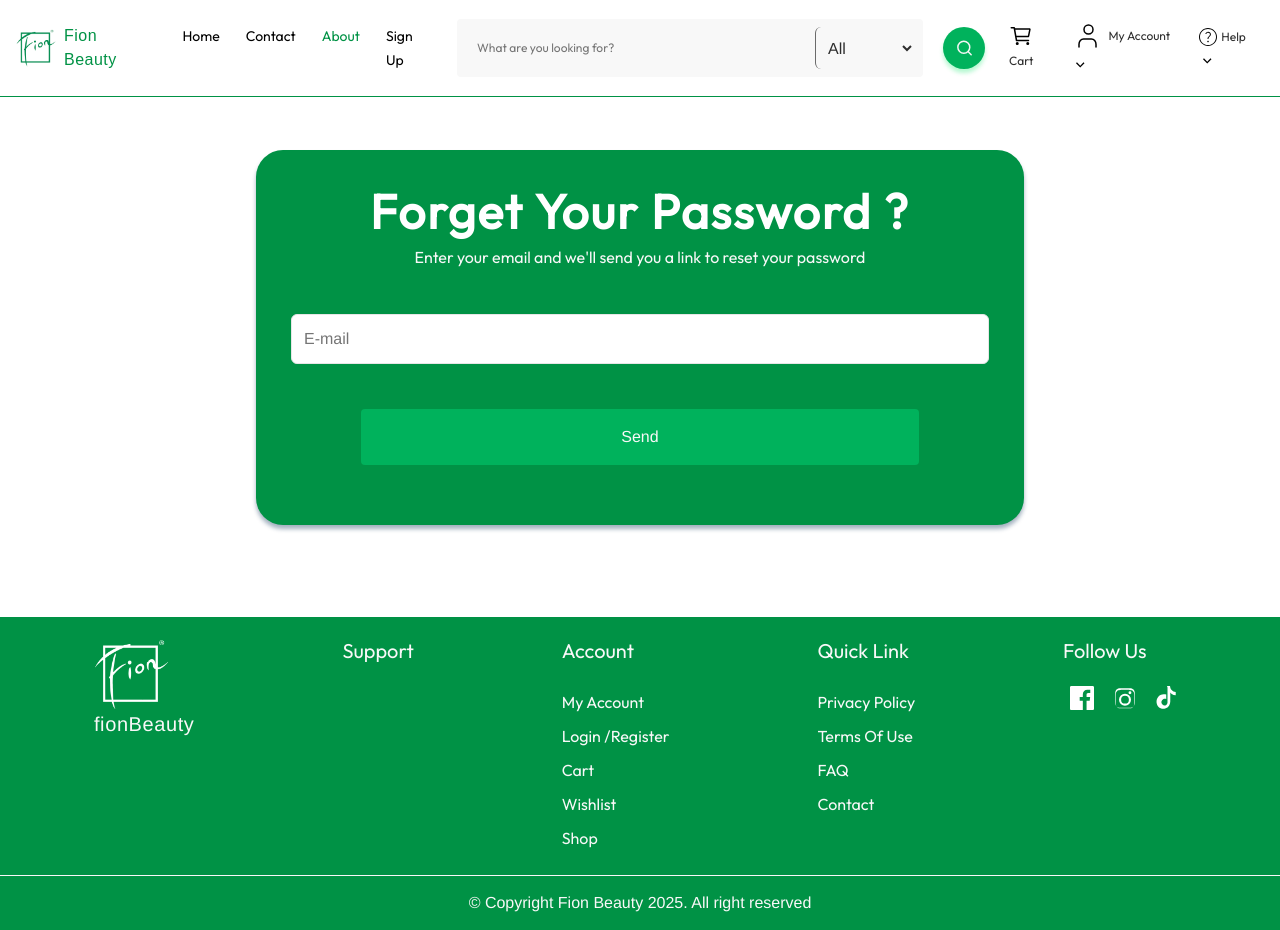
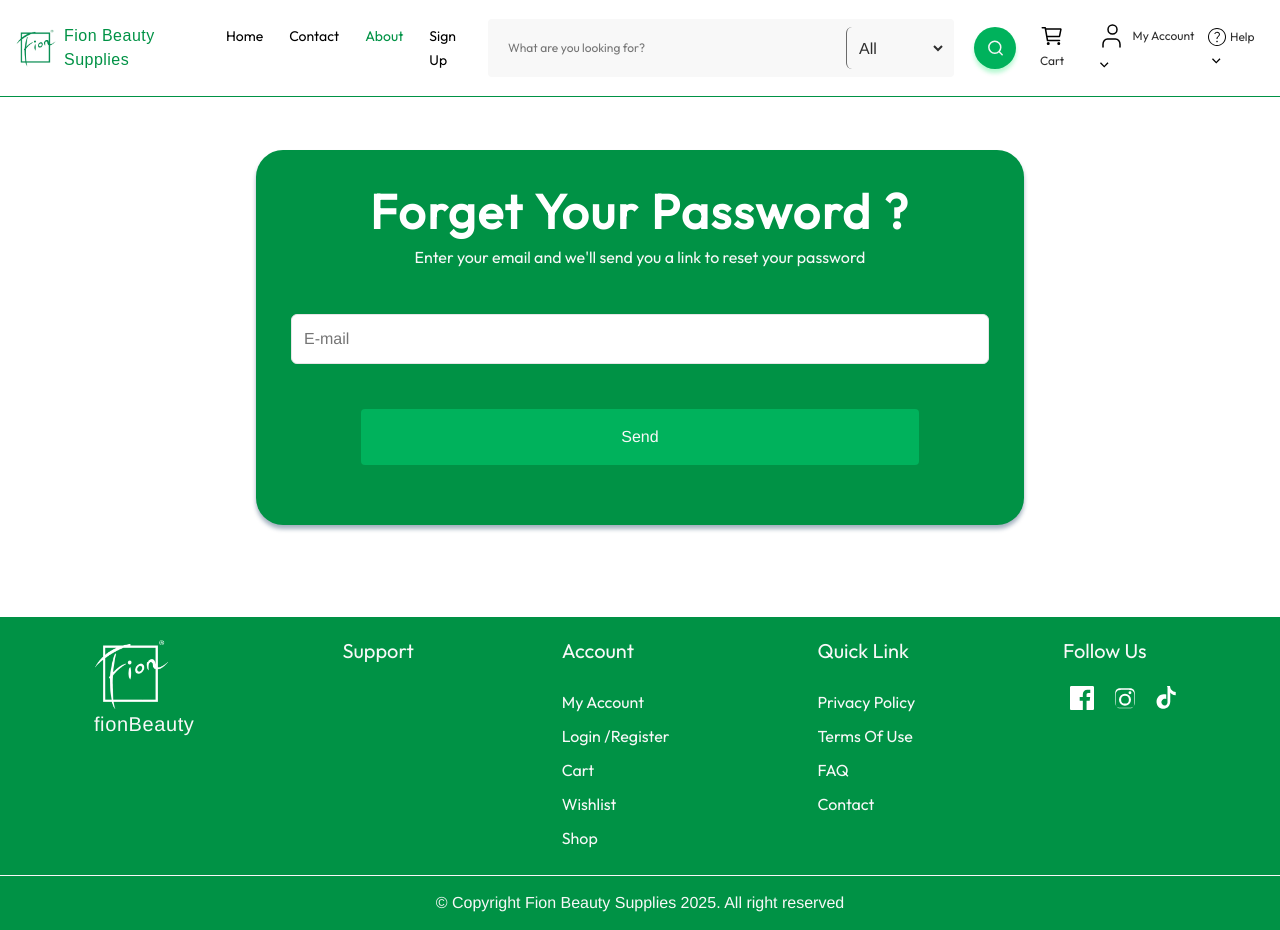
Before and after one commit to Yehiakobeyssy/fionBeauty, a PHP site: page /work/forgotpassword.php in a window 1280 px wide. Shown: the part 52-982 px from the top of the page. Run offline with PHP 8.4, Linux system fonts and the light colour scheme; data that the repository does not hold is empty; some libraries are stand-ins or nearby versions; some web fonts are replaced.

Commit message:
add Supplies to the name

```diff
--- a/admin/include/adminheader.php
+++ b/admin/include/adminheader.php
@@ -165,7 +165,7 @@ letter-spacing: 0.07px;
 <header>
   <div class="logo">
     <img src="../images/logo.png" alt="">
-    <label>Fion Beauty</label>
+    <label>Fion Beauty Supplies</label>
   </div>
   <div class="notification">
     <!-- Notification Icon -->
--- a/admin/index.php
+++ b/admin/index.php
@@ -15,7 +15,7 @@
 <body>
     <header>
         <img src="../images/logo.png" alt="">
-        <h3>Fion Beauty</h3>
+        <h3>Fion Beauty Supplies</h3>
     </header>
     <main>
         <div class="container_frm">
--- a/admin/manageAdmins.php
+++ b/admin/manageAdmins.php
@@ -133,7 +133,7 @@
 
                                     include '../mail.php';
 
-                                    $mail->setFrom($applicationemail, 'Fion Beauty'); // Sender
+                                    $mail->setFrom($applicationemail, 'Fion Beauty Supplies'); // Sender
                                     $mail->addAddress($adminEmail);                    // Receiver
                                     $mail->Subject = 'You’ve Been Added as an Admin at Fion Beauty Supplies 💚';
 
--- a/common/head.php
+++ b/common/head.php
@@ -4,7 +4,7 @@
     <meta charset="UTF-8">
     <meta http-equiv="X-UA-Compatible" content="IE=edge">
     <meta name="viewport" content="width=device-width, initial-scale=1.0">
-    <title>Fion Beauty</title>
+    <title>Fion Beauty Supplies</title>
     <link rel="shortcut icon" href="../images/logo.png" type="image/x-icon">
     <link href="../common/css/bootstrap.min.css" rel="stylesheet">
     <link rel="stylesheet" href="../common/fcss/all.min.css">
--- a/contactus.php
+++ b/contactus.php
@@ -30,7 +30,7 @@
 
 
                 //Recipients
-                $mail->setFrom($applicationemail, 'Fion Beauty'); // Sender
+                $mail->setFrom($applicationemail, 'Fion Beauty Supplies'); // Sender
                 $mail->addAddress($sendetto);              // Receiver
 
                 //Content
--- a/forgotpassword.php
+++ b/forgotpassword.php
@@ -54,7 +54,7 @@
 
                                 include 'mail.php';
 
-                                $mail->setFrom($applicationemail, 'Fion Beauty'); // Sender
+                                $mail->setFrom($applicationemail, 'Fion Beauty Supplies'); // Sender
                                 $mail->addAddress($email);              // Receiver
                                 $mail->Subject = 'Reset Password';
 
--- a/include/clientheader.php
+++ b/include/clientheader.php
@@ -298,7 +298,7 @@
 <div class="navbarcompany">
     <div class="companylogo">
         <img src="images/logo.png" alt="" srcset="">
-        <label for="">Fion Beauty</label>
+        <label for="">Fion Beauty Supplies</label>
     </div>
     <div class="nav_user">
         <ul>
@@ -411,7 +411,7 @@
 <div class="popupnavbar">
     <div class="title">
         <img src="images/logo.png" alt="" srcset="">
-        <label for="">Fion Beauty</label>
+        <label for="">Fion Beauty Supplies</label>
     </div>
     <div class="nav_user_pop">
         <ul>
--- a/include/footer.php
+++ b/include/footer.php
@@ -174,5 +174,5 @@
     </div>
 </footer>
 <div class="footer1">
-     &copy; Copyright Fion Beauty 2025. All right reserved
+     &copy; Copyright Fion Beauty Supplies 2025. All right reserved
 </div>
--- a/success.php
+++ b/success.php
@@ -120,7 +120,7 @@ foreach ($_SESSION['cart'] as $id => $qty) {
 }
 
 // Send email
-$mail->setFrom($applicationemail, 'Fion Beauty');
+$mail->setFrom($applicationemail, 'Fion Beauty Supplies');
 $mail->addAddress($user_email);
 $mail->Subject = "Order Confirmation - {$invoiceCode}";
 $mail->isHTML(true);
@@ -131,7 +131,7 @@ $mail->Body = "
     <!-- Header -->
     <div style='background-color: #009245; color: #fff; padding: 20px; text-align: center;'>
         <img src='".$websiteaddresse."images/logo_white.png' alt='Fion Beauty' style='max-height: 50px; margin-bottom: 10px;'>
-        <h1 style='margin: 0; font-size: 24px;'>Fion Beauty</h1>
+        <h1 style='margin: 0; font-size: 24px;'>Fion Beauty Supplies</h1>
     </div>
 
     <!-- Greeting -->
@@ -174,7 +174,7 @@ $mail->Body = "
             <hr style='margin: 30px 0; border: none; border-top: 1px solid #eee;'>
 
             <p style='font-size: 13px; color: #999; text-align: center; margin: 0;'>
-                © " . date('Y') . " Fion Beauty. All rights reserved.<br>
+                © " . date('Y') . " Fion Beauty Supplies. All rights reserved.<br>
                 This is an automated message — please do not reply directly.
             </p>
         </div>
--- a/user/include/clientheader.php
+++ b/user/include/clientheader.php
@@ -296,7 +296,7 @@
 <div class="navbarcompany">
     <div class="companylogo">
         <img src="../images/logo.png" alt="" srcset="">
-        <label for="">Fion Beauty</label>
+        <label for="">Fion Beauty Supplies</label>
     </div>
     <div class="nav_user">
         <ul>
@@ -409,7 +409,7 @@
 <div class="popupnavbar">
     <div class="title">
         <img src="../images/logo.png" alt="" srcset="">
-        <label for="">Fion Beauty</label>
+        <label for="">Fion Beauty Supplies</label>
     </div>
     <div class="nav_user_pop">
         <ul>
--- a/user/include/footer.php
+++ b/user/include/footer.php
@@ -171,5 +171,5 @@
     </div>
 </footer>
 <div class="footer1">
-     &copy; Copyright Fion Beauty 2025. All right reserved
+     &copy; Copyright Fion Beauty Supplies 2025. All right reserved
 </div>
```
Also changed, not shown: admin/forgotpassword.php (+4 -4 lines).
